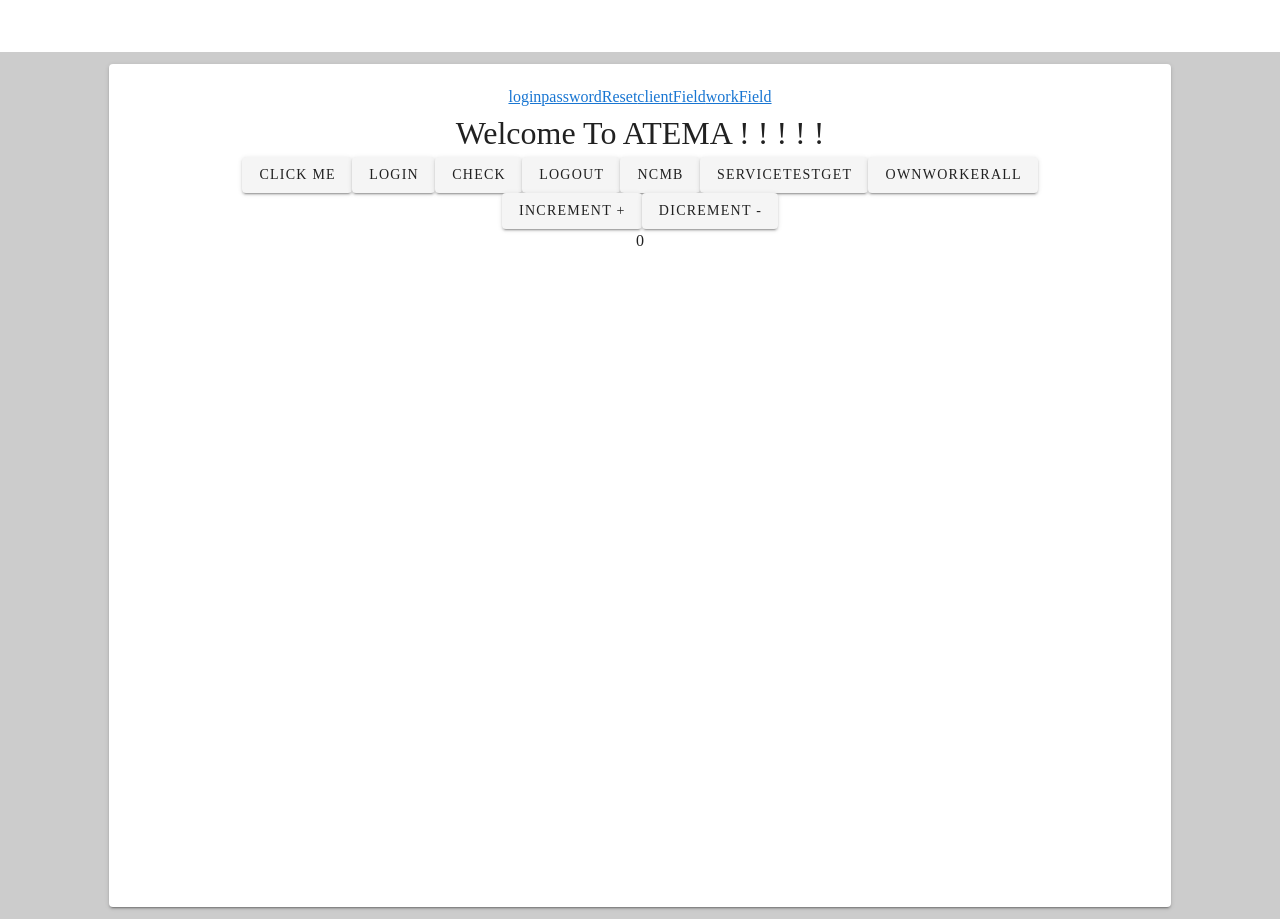
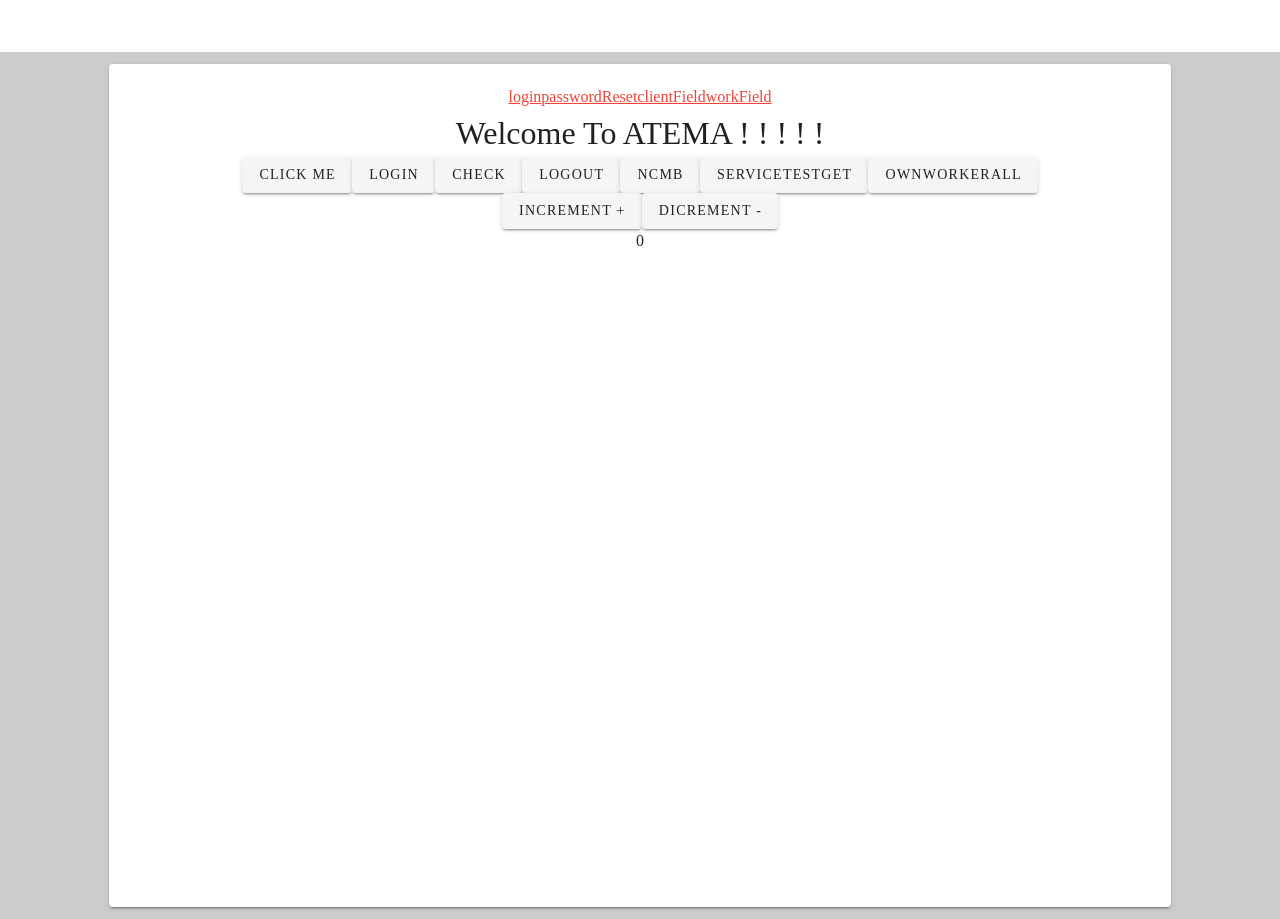
Before and after one commit to AtemaSuper/ATEMA-web-, a Vue app in the folder frontend/: page / in a window 1280 px wide. Built offline with nearby package versions, Linux system fonts and the light colour scheme.

Commit message:
:sparkles: テーマの設定

```diff
--- a/frontend/src/plugins/vuetify.js
+++ b/frontend/src/plugins/vuetify.js
@@ -1,18 +1,31 @@
 /** Vuetifyバージョン管理などはここで行う */
 
-import Vue from 'vue'
-import Vuetify from 'vuetify'
-import 'vuetify/dist/vuetify.min.css'
+import Vue from "vue";
+import Vuetify from "vuetify";
+import "vuetify/dist/vuetify.min.css";
 /** iconをインポート */
-import '@mdi/font/css/materialdesignicons.css'
+import "@mdi/font/css/materialdesignicons.css";
 
-Vue.use(Vuetify)
+Vue.use(Vuetify);
 
 /** icon使用許可 */
 const opts = {
   icons: {
-    iconfont: 'mdi'
+    iconfont: "mdi"
+  },
+  theme: {
+    themes: {
+      light: {
+        primary: "#f44336",
+        secondary: "#009688",
+        accent: "#ff9800",
+        error: "#ff5722",
+        warning: "#ffc107",
+        info: "#607d8b",
+        success: "#8bc34a"
+      }
+    }
   }
-}
+};
 
-export default new Vuetify(opts)
+export default new Vuetify(opts);
```
